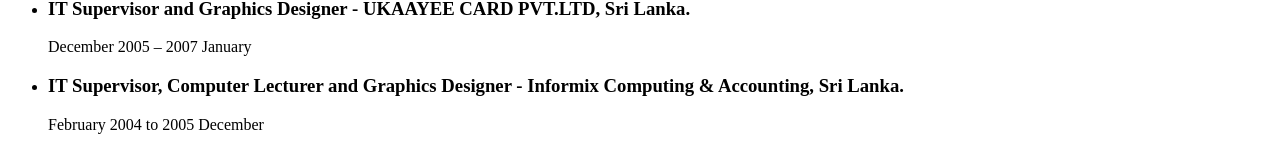
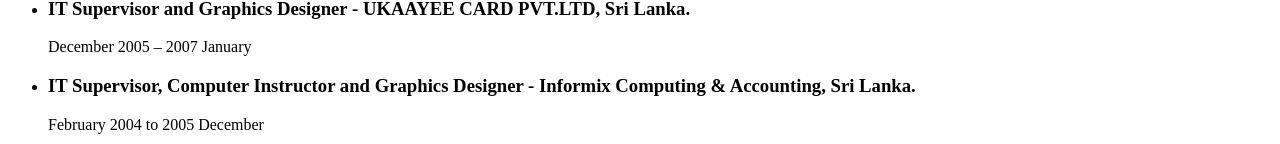
Before and after one commit to DileepRavichandran/html-portfolio, a plain HTML site: page index.html in a window 1280 px wide. Shown: the part 656-800 px from the top of the page. Drawn offline with Linux system fonts and the light colour scheme.

Commit message:
Update index.html

```diff
--- a/index.html
+++ b/index.html
@@ -51,7 +51,7 @@
       </li>
       <li>
         <h3>
-          IT Supervisor, Computer Lecturer and Graphics Designer - Informix
+          IT Supervisor, Computer Instructor and Graphics Designer - Informix
           Computing & Accounting, Sri Lanka.
         </h3>
         <p>February 2004 to 2005 December</p>
```
